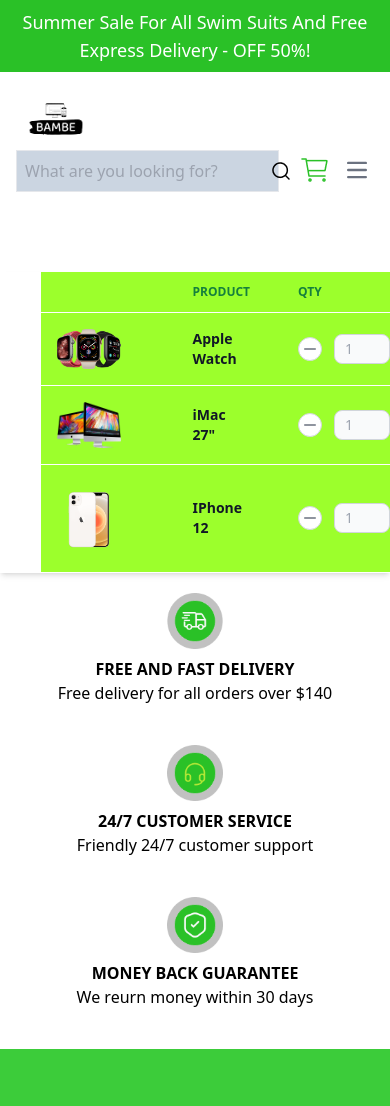
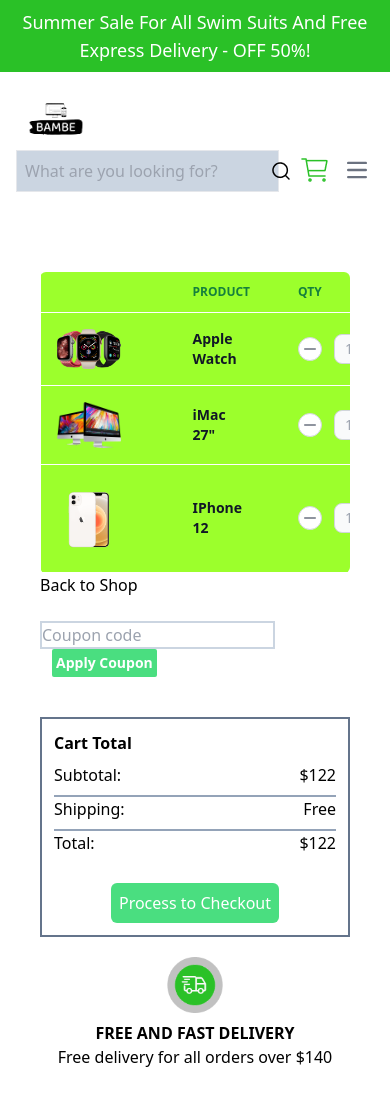
Before and after one commit to Juleshb/bambe-shop, a React (Vite) app: page /Cart in a window 390 px wide. Shown: the top 1106 px of the page. Built offline with nearby package versions, Linux system fonts and the light colour scheme.

Commit message:
responsive design

```diff
--- a/src/components/Cart.jsx
+++ b/src/components/Cart.jsx
@@ -5,13 +5,15 @@
 import applewatch from "./assets/applewatch.png";
 import imac from "./assets/imac.png";
 import iphone12 from "./assets/iphone12.png";
+import { Link } from "react-router-dom";
 
 function Cart() {
   return (
     <>
       <Nav />
 
-      <div class="relative pl-10 pr-10 overflow-x-auto shadow-md sm:rounded-lg mt-60 lg:mt-32">
+      <div className="mt-60 lg:mt-32 ml-10  overflow-auto pr-10 md:pl-0 md:pr-0">
+        <div class="relative  overflow-x-auto  rounded-md ">
           <table class="w-full text-sm text-left rtl:text-right text-green-500 ">
             <thead class="text-xs text-green-700 uppercase bg-[#9CFF2C]">
               <tr>
@@ -99,9 +101,7 @@
                   </div>
                 </td>
 
-              <td class="px-6 py-4 font-semibold text-gray-900 ">
-                $599
-              </td>
+                <td class="px-6 py-4 font-semibold text-gray-900 ">$599</td>
                 <td class="px-6 py-4">
                   <a
                     href="#"
@@ -115,9 +115,7 @@
                 <td class="p-4">
                   <img src={imac} class="w-16 md:w-32 max-w-full max-h-full" />
                 </td>
-              <td class="px-6 py-4 font-semibold text-gray-900 ">
-                iMac 27"
-              </td>
+                <td class="px-6 py-4 font-semibold text-gray-900 ">iMac 27"</td>
                 <td class="px-6 py-4">
                   <div class="flex items-center">
                     <button
@@ -173,9 +171,7 @@
                     </button>
                   </div>
                 </td>
-              <td class="px-6 py-4 font-semibold text-gray-900 ">
-                $2499
-              </td>
+                <td class="px-6 py-4 font-semibold text-gray-900 ">$2499</td>
                 <td class="px-6 py-4">
                   <a
                     href="#"
@@ -251,9 +247,7 @@
                     </button>
                   </div>
                 </td>
-              <td class="px-6 py-4 font-semibold text-gray-900 ">
-                $999
-              </td>
+                <td class="px-6 py-4 font-semibold text-gray-900 ">$999</td>
                 <td class="px-6 py-4">
                   <a
                     href="#"
@@ -266,6 +260,43 @@
             </tbody>
           </table>
         </div>
+        {/* payment */}
+        <Link>Back to Shop</Link> <br />
+        <div className=" flex flex-col md:flex-row justify-between">
+          <div>
+            <input
+              type="text"
+              className=" border-2 border-slate-300  mt-6 "
+              placeholder="Coupon code"
+            />
+            <button className=" bg-green-400  md:pl-4 md:pr-4 ml-3 rounded-sm text-sm p-1 text-white font-semibold">
+              Apply Coupon
+            </button>
+          </div>
+
+          <div className=" border-2  border-slate-500 p-3 lg:w-96 mt-10">
+            <p className=" font-bold mb-2">Cart Total</p>
+            <div className="flex  w-full justify-between border-b-2 border-slate-400 pb-2">
+              <p>Subtotal:</p>
+              <p>$122</p>
+            </div>
+            <div className="flex  w-full justify-between border-b-2 border-slate-400 pb-2">
+              <p>Shipping:</p>
+              <p>Free</p>
+            </div>
+            <div className="flex  w-full justify-between  pb-2">
+              <p>Total:</p>
+              <p>$122</p>
+            </div>
+            <div className=" flex justify-center items-center mt-5">
+                   <button className=" bg-green-400 p-2 rounded-md text-white">Process to Checkout</button>
+
+            </div>
+
+          </div>
+
+        </div>
+      </div>
 
       <Footer />
     </>
```
Lines whose indentation alone changed are shown as unchanged.
